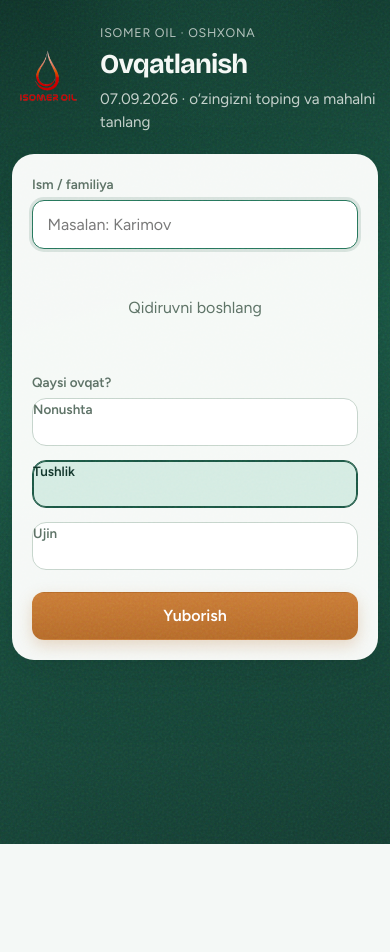
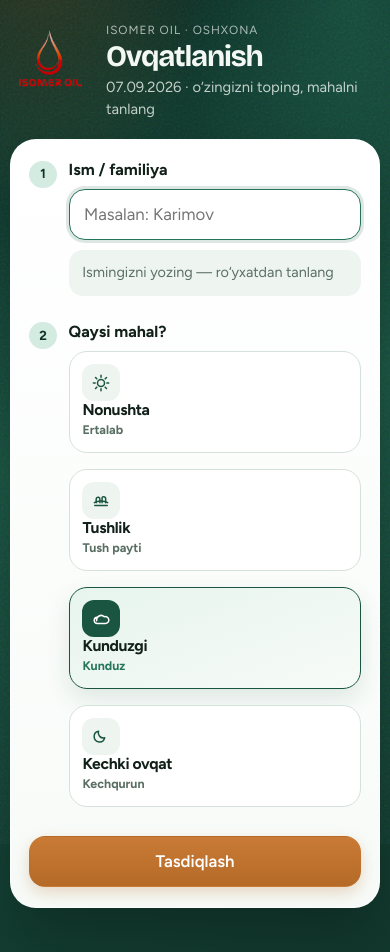
Before and after one commit to Mirzohid2001/isomer-oshxona, a Django app: page /ovqat/ in a window 390 px wide. Before the commit the page ends 844 px from the top, so only its background shows below. Run offline with Django 5.2, Linux system fonts and the light colour scheme.

Commit message:
Polish meal check-in UI with four elegant Uzbek meal periods.
Replace Russian-style meal labels with Nonushta/Tushlik/Kunduzgi/Kechki ovqat and a clearer mobile layout.

Co-authored-by: Cursor <cursoragent@cursor.com>

```diff
--- a/kitchen/models.py
+++ b/kitchen/models.py
@@ -18,6 +18,7 @@ class Unit(models.TextChoices):
 class MealType(models.TextChoices):
     BREAKFAST = 'breakfast', 'Nonushta'
     LUNCH = 'lunch', 'Tushlik'
+    AFTERNOON = 'afternoon', 'Kunduzgi'
     DINNER = 'dinner', 'Kechki ovqat'
     OTHER = 'other', 'Boshqa'
 
@@ -666,7 +667,8 @@ class MealCheckin(models.Model):
     MEAL_CHOICES = (
         (MealType.BREAKFAST, 'Nonushta'),
         (MealType.LUNCH, 'Tushlik'),
-        (MealType.DINNER, 'Ujin'),
+        (MealType.AFTERNOON, 'Kunduzgi'),
+        (MealType.DINNER, 'Kechki ovqat'),
     )
 
     worker = models.ForeignKey(Worker, on_delete=models.PROTECT, related_name='meal_checkins')
--- a/kitchen/services/meal_export.py
+++ b/kitchen/services/meal_export.py
@@ -124,7 +124,8 @@ def meal_report_excel(report):
         'Kod',
         'Nonushta',
         'Tushlik',
-        'Ujin',
+        'Kunduzgi',
+        'Kechki ovqat',
         'Jami',
         'Kunlar',
     ]
@@ -140,6 +141,7 @@ def meal_report_excel(report):
             row['employee_code'] or '—',
             row['breakfast'],
             row['lunch'],
+            row['afternoon'],
             row['dinner'],
             row['total'],
             row['days_count'],
@@ -155,6 +157,7 @@ def meal_report_excel(report):
         [
             '',
             f'Jami ishchi: {report["unique_workers"]}',
+            '',
             '',
             '',
             '',
--- a/kitchen/services/qr_poster.py
+++ b/kitchen/services/qr_poster.py
@@ -97,7 +97,7 @@ def door_poster_png_bytes(data, logo_path=None):
     y = qy + qr_size + pad + 36
 
     y = center_text('1) Ismni toping', tip_font, y, '#12201A')
-    y = center_text('2) Nonushta / Tushlik / Ujin', tip_font, y, '#12201A')
+    y = center_text('2) Mahalni tanlang', tip_font, y, '#12201A')
     y = center_text('3) Yuborish', tip_font, y, '#12201A')
     center_text(data, url_font, y + 18, '#5A6F63')
 
--- a/kitchen/views/meals.py
+++ b/kitchen/views/meals.py
@@ -14,6 +14,7 @@ from kitchen.forms import WorkerForm
 from kitchen.models import MealCheckin, Worker
 from kitchen.services.meal_export import meal_report_excel
 from kitchen.services.meals import (
+    MEAL_HINTS,
     MEAL_LABELS,
     MEAL_ORDER,
     build_meal_report,
@@ -39,7 +40,14 @@ def meal_checkin(request):
         request,
         'kitchen/meals/checkin.html',
         {
-            'meal_choices': MealCheckin.MEAL_CHOICES,
+            'meal_choices': [
+                {
+                    'value': value,
+                    'label': label,
+                    'hint': MEAL_HINTS.get(value, ''),
+                }
+                for value, label in MealCheckin.MEAL_CHOICES
+            ],
             'suggested_meal': suggest_meal_type(),
             'today': timezone.localdate(),
         },
--- a/static/css/app.css
+++ b/static/css/app.css
@@ -2273,119 +2273,211 @@ table.data tbody tr:last-child td {
 
 /* --- QR ovqatlanish (public) --- */
 .checkin-body {
+  position: relative;
   min-height: 100vh;
   margin: 0;
+  overflow-x: hidden;
   background:
-    radial-gradient(ellipse 80% 50% at 50% -10%, rgba(36, 117, 90, 0.22), transparent 55%),
-    linear-gradient(165deg, #0f3228 0%, #1a5542 42%, #143c31 100%);
+    radial-gradient(ellipse 90% 55% at 10% -5%, rgba(181, 106, 40, 0.18), transparent 50%),
+    radial-gradient(ellipse 80% 50% at 90% 0%, rgba(36, 117, 90, 0.35), transparent 55%),
+    linear-gradient(165deg, #0c2a22 0%, #1a5542 45%, #12382e 100%);
   color: #f4f8f5;
   font-family: var(--font-body);
 }
 
+.checkin-glow {
+  position: absolute;
+  inset: auto 10% 8% 10%;
+  height: 40%;
+  background: radial-gradient(circle, rgba(255, 255, 255, 0.08), transparent 70%);
+  pointer-events: none;
+  filter: blur(20px);
+}
+
 .checkin-shell {
-  width: min(520px, calc(100% - 1.5rem));
+  position: relative;
+  z-index: 1;
+  width: min(560px, calc(100% - 1.25rem));
   margin: 0 auto;
-  padding: 1.5rem 0 2.5rem;
+  padding: 1.35rem 0 2.75rem;
 }
 
 .checkin-brand {
   display: flex;
   gap: 1rem;
   align-items: center;
-  margin-bottom: 1.25rem;
+  margin-bottom: 1.15rem;
 }
 
 .checkin-brand img {
-  width: 72px;
-  height: 72px;
+  width: 80px;
+  height: 80px;
   object-fit: contain;
   background: transparent;
+  filter: drop-shadow(0 10px 24px rgba(0, 0, 0, 0.25));
 }
 
 .checkin-brand h1 {
-  margin: 0.1rem 0;
+  margin: 0.12rem 0;
   font-family: var(--font-display);
-  font-size: clamp(1.7rem, 5vw, 2.2rem);
-  letter-spacing: -0.03em;
+  font-size: clamp(1.85rem, 6vw, 2.35rem);
+  letter-spacing: -0.04em;
+  line-height: 1.05;
 }
 
 .checkin-eyebrow {
   margin: 0;
-  font-size: 0.78rem;
-  letter-spacing: 0.06em;
+  font-size: 0.74rem;
+  letter-spacing: 0.08em;
   text-transform: uppercase;
-  color: rgba(244, 248, 245, 0.7);
+  color: rgba(244, 248, 245, 0.68);
 }
 
 .checkin-sub {
-  margin: 0.2rem 0 0;
+  margin: 0.25rem 0 0;
   color: rgba(244, 248, 245, 0.78);
-  font-size: 0.95rem;
+  font-size: 0.92rem;
 }
 
 .checkin-card {
-  background: rgba(252, 254, 252, 0.97);
+  background: linear-gradient(180deg, #ffffff 0%, #f7fbf8 100%);
   color: var(--ink);
-  border-radius: 22px;
-  padding: 1.25rem;
-  box-shadow: var(--shadow-lg);
+  border-radius: 26px;
+  padding: 1.15rem 1.15rem 1.25rem;
+  box-shadow: 0 24px 60px rgba(0, 0, 0, 0.28);
+  border: 1px solid rgba(255, 255, 255, 0.55);
+}
+
+.checkin-step {
+  display: grid;
+  grid-template-columns: auto 1fr;
+  gap: 0.75rem;
+  margin-bottom: 1.15rem;
+}
+
+.checkin-step-num {
+  width: 1.7rem;
+  height: 1.7rem;
+  margin-top: 0.15rem;
+  border-radius: 999px;
+  display: grid;
+  place-items: center;
+  background: var(--brand-soft);
+  color: var(--brand-deep);
+  font-size: 0.82rem;
+  font-weight: 700;
+}
+
+.checkin-step-body label {
+  display: block;
+  margin-bottom: 0.45rem;
+  font-weight: 650;
+  color: var(--ink);
+}
+
+.checkin-search {
+  font-size: 1.05rem;
+  min-height: 3rem;
+  border-radius: 16px;
 }
 
 .checkin-results {
-  min-height: 4.5rem;
-  margin: 0.75rem 0 1rem;
+  margin-top: 0.65rem;
+  min-height: 3.2rem;
+}
+
+.checkin-hint {
+  padding: 0.75rem 0.85rem;
+  border-radius: 14px;
+  background: #eef4f0;
+  color: var(--muted);
+  font-size: 0.9rem;
+}
+
+.checkin-hint-warn {
+  background: var(--warn-soft);
+  color: var(--warn);
 }
 
 .checkin-worker-list {
   display: flex;
   flex-direction: column;
   gap: 0.45rem;
-  max-height: 240px;
+  max-height: 220px;
   overflow: auto;
+  padding-right: 0.15rem;
 }
 
 .checkin-worker {
   display: flex;
-  flex-direction: column;
-  align-items: flex-start;
-  gap: 0.15rem;
+  align-items: center;
+  gap: 0.75rem;
   width: 100%;
-  padding: 0.75rem 0.9rem;
-  border-radius: 14px;
+  padding: 0.7rem 0.8rem;
+  border-radius: 16px;
   border: 1px solid var(--line-soft);
-  background: var(--surface);
+  background: #fff;
   color: inherit;
   text-align: left;
   cursor: pointer;
-}
-
-.checkin-worker span {
-  color: var(--muted);
-  font-size: 0.85rem;
+  transition: border-color 0.18s ease, background 0.18s ease, transform 0.18s var(--ease);
+}
+
+.checkin-worker-avatar {
+  width: 2.4rem;
+  height: 2.4rem;
+  border-radius: 12px;
+  display: grid;
+  place-items: center;
+  background: linear-gradient(145deg, #24755a, #1a5542);
+  color: #fff;
+  font-size: 0.78rem;
+  font-weight: 700;
+  letter-spacing: 0.02em;
+  flex-shrink: 0;
+}
+
+.checkin-worker-meta {
+  display: flex;
+  flex-direction: column;
+  gap: 0.12rem;
+  min-width: 0;
+}
+
+.checkin-worker-meta strong {
+  font-size: 1rem;
+}
+
+.checkin-worker-meta > span {
+  color: var(--muted);
+  font-size: 0.82rem;
 }
 
 .checkin-worker.is-selected,
 .checkin-worker:hover {
-  border-color: var(--brand);
+  border-color: #7fad98;
   background: var(--brand-soft);
+  transform: translateY(-1px);
 }
 
 .checkin-meals {
   display: grid;
-  grid-template-columns: repeat(3, 1fr);
-  gap: 0.5rem;
+  grid-template-columns: 1fr 1fr;
+  gap: 0.55rem;
 }
 
 .checkin-meal {
+  position: relative;
   display: flex;
   align-items: center;
-  justify-content: center;
-  min-height: 3rem;
-  border-radius: 14px;
-  border: 1px solid var(--line);
+  gap: 0.65rem;
+  min-height: 4.4rem;
+  padding: 0.75rem 0.8rem;
+  border-radius: 18px;
+  border: 1.5px solid #d5e2da;
   background: #fff;
   cursor: pointer;
-  font-weight: 650;
+  transition: border-color 0.18s ease, background 0.18s ease, box-shadow 0.18s ease, transform 0.18s var(--ease);
 }
 
 .checkin-meal input {
@@ -2394,18 +2486,71 @@ table.data tbody tr:last-child td {
   pointer-events: none;
 }
 
-.checkin-meal:has(input:checked),
-.checkin-meal.is-suggested:has(input:checked) {
+.checkin-meal-icon {
+  width: 2.35rem;
+  height: 2.35rem;
+  border-radius: 12px;
+  display: grid;
+  place-items: center;
+  flex-shrink: 0;
+  background: #eef4f0;
+  color: var(--brand);
+}
+
+.checkin-meal-icon svg {
+  width: 1.25rem;
+  height: 1.25rem;
+}
+
+.checkin-meal-text {
+  display: flex;
+  flex-direction: column;
+  gap: 0.1rem;
+  min-width: 0;
+}
+
+.checkin-meal-text strong {
+  font-size: 0.98rem;
+  letter-spacing: -0.02em;
+  line-height: 1.15;
+}
+
+.checkin-meal-text small {
+  color: var(--muted);
+  font-size: 0.78rem;
+}
+
+.checkin-meal:hover {
+  transform: translateY(-1px);
+  border-color: #9fbeaf;
+}
+
+.checkin-meal:has(input:checked) {
   border-color: var(--brand);
-  background: var(--brand-soft);
-  color: var(--brand-deep);
-  box-shadow: inset 0 0 0 1px var(--brand);
+  background: linear-gradient(160deg, #e7f4ee, #f7fbf8);
+  box-shadow: 0 10px 24px rgba(26, 85, 66, 0.12);
+}
+
+.checkin-meal:has(input:checked) .checkin-meal-icon {
+  background: var(--brand);
+  color: #fff;
+}
+
+.checkin-meal:has(input:checked) .checkin-meal-text small {
+  color: var(--brand-mid);
 }
 
 .checkin-submit {
   width: 100%;
-  margin-top: 1rem;
-  min-height: 3rem;
+  margin-top: 0.25rem;
+  min-height: 3.15rem;
+  border-radius: 16px;
+  font-size: 1.05rem;
+}
+
+.checkin-result {
+  text-align: center;
+  padding: 1.5rem 1.2rem;
 }
 
 .checkin-result h1 {
@@ -2453,8 +2598,12 @@ table.data tbody tr:last-child td {
   }
 }
 
-@media (max-width: 520px) {
+@media (max-width: 420px) {
   .checkin-meals {
     grid-template-columns: 1fr;
   }
-}
+
+  .checkin-brand {
+    align-items: flex-start;
+  }
+}
--- a/templates/kitchen/meals/checkin.html
+++ b/templates/kitchen/meals/checkin.html
@@ -13,13 +13,14 @@
   <script src="https://unpkg.com/htmx.org@2.0.4" defer></script>
 </head>
 <body class="checkin-body">
+  <div class="checkin-glow" aria-hidden="true"></div>
   <main class="checkin-shell">
     <header class="checkin-brand">
-      <img src="{% static 'img/isomer-logo.png' %}" alt="Isomer Oil" width="72" height="72">
+      <img src="{% static 'img/isomer-logo.png' %}" alt="Isomer Oil" width="80" height="80">
       <div>
         <p class="checkin-eyebrow">Isomer Oil · Oshxona</p>
         <h1>Ovqatlanish</h1>
-        <p class="checkin-sub">{{ today|date:"d.m.Y" }} · o‘zingizni toping va mahalni tanlang</p>
+        <p class="checkin-sub">{{ today|date:"d.m.Y" }} · o‘zingizni toping, mahalni tanlang</p>
       </div>
     </header>
 
@@ -28,10 +29,12 @@
         {% csrf_token %}
         <input type="hidden" name="worker_id" id="worker_id" value="">
 
-        <div class="form-field">
+        <div class="checkin-step">
+          <div class="checkin-step-num">1</div>
+          <div class="checkin-step-body">
             <label for="worker-search">Ism / familiya</label>
             <input
-            class="form-input"
+              class="form-input checkin-search"
               id="worker-search"
               type="search"
               name="q"
@@ -39,30 +42,47 @@
               autocomplete="off"
               autofocus
               hx-get="{% url 'meal_checkin_search' %}"
-            hx-trigger="keyup changed delay:200ms, search"
+              hx-trigger="keyup changed delay:180ms, search"
               hx-target="#worker-results"
               hx-include="this"
             >
+            <div id="worker-results" class="checkin-results">
+              <div class="checkin-hint">Ismingizni yozing — ro‘yxatdan tanlang</div>
+            </div>
+          </div>
         </div>
 
-        <div id="worker-results" class="checkin-results">
-          <div class="empty">Qidiruvni boshlang</div>
-        </div>
-
-        <div class="form-field checkin-meal-field">
-          <label>Qaysi ovqat?</label>
-          <div class="checkin-meals" role="radiogroup" aria-label="Ovqat turi">
-            {% for value, label in meal_choices %}
-            <label class="checkin-meal {% if value == suggested_meal %}is-suggested{% endif %}">
-              <input type="radio" name="meal_type" value="{{ value }}" {% if value == suggested_meal %}checked{% endif %} required>
-              <span>{{ label }}</span>
+        <div class="checkin-step">
+          <div class="checkin-step-num">2</div>
+          <div class="checkin-step-body">
+            <label>Qaysi mahal?</label>
+            <div class="checkin-meals" role="radiogroup" aria-label="Ovqat mahali">
+              {% for meal in meal_choices %}
+              <label class="checkin-meal meal-{{ meal.value }} {% if meal.value == suggested_meal %}is-suggested{% endif %}">
+                <input type="radio" name="meal_type" value="{{ meal.value }}" {% if meal.value == suggested_meal %}checked{% endif %} required>
+                <span class="checkin-meal-icon" aria-hidden="true">
+                  {% if meal.value == 'breakfast' %}
+                  <svg viewBox="0 0 24 24" fill="none"><circle cx="12" cy="12" r="4.2" stroke="currentColor" stroke-width="1.8"/><path d="M12 2.8v2.2M12 19v2.2M2.8 12h2.2M19 12h2.2M5.4 5.4l1.6 1.6M17 17l1.6 1.6M5.4 18.6l1.6-1.6M17 7l1.6-1.6" stroke="currentColor" stroke-width="1.8" stroke-linecap="round"/></svg>
+                  {% elif meal.value == 'lunch' %}
+                  <svg viewBox="0 0 24 24" fill="none"><path d="M4 14c2.2-1.4 4.4-2.1 8-2.1s5.8.7 8 2.1" stroke="currentColor" stroke-width="1.8" stroke-linecap="round"/><path d="M6.2 14.2V9.8c0-1.5 1.4-2.6 2.9-2.2 1 .3 1.6 1.2 1.6 2.2v4.4M13.3 14.2V8.4c0-.9.7-1.6 1.6-1.6h.2c1.4 0 2.5 1.1 2.5 2.5v4.9" stroke="currentColor" stroke-width="1.8" stroke-linecap="round"/><path d="M4.5 17.5h15" stroke="currentColor" stroke-width="1.8" stroke-linecap="round"/></svg>
+                  {% elif meal.value == 'afternoon' %}
+                  <svg viewBox="0 0 24 24" fill="none"><path d="M6.8 15.2a5.4 5.4 0 0 1 9.1-4.7 4.2 4.2 0 1 1 1.3 8.2H7.6a3.8 3.8 0 0 1-.8-7.5" stroke="currentColor" stroke-width="1.8" stroke-linecap="round" stroke-linejoin="round"/></svg>
+                  {% else %}
+                  <svg viewBox="0 0 24 24" fill="none"><path d="M16.4 14.2A6.2 6.2 0 0 1 9 6.4 6.4 6.4 0 1 0 16.4 14.2Z" stroke="currentColor" stroke-width="1.8" stroke-linejoin="round"/></svg>
+                  {% endif %}
+                </span>
+                <span class="checkin-meal-text">
+                  <strong>{{ meal.label }}</strong>
+                  <small>{{ meal.hint }}</small>
+                </span>
               </label>
               {% endfor %}
             </div>
           </div>
+        </div>
 
         <button class="btn btn-accent checkin-submit" type="submit" id="checkin-submit" disabled>
-          Yuborish
+          Tasdiqlash
         </button>
       </form>
     </section>
```
Also changed, not shown: kitchen/services/meals.py (+13 -3 lines), templates/kitchen/meals/partials/worker_results.html (+10 -6 lines), templates/kitchen/meals/report.html (+10 -3 lines), kitchen/migrations/0008_meal_four_periods.py (added). Lines whose indentation alone changed are shown as unchanged.
